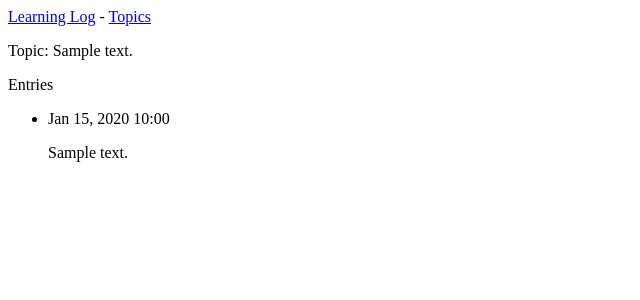
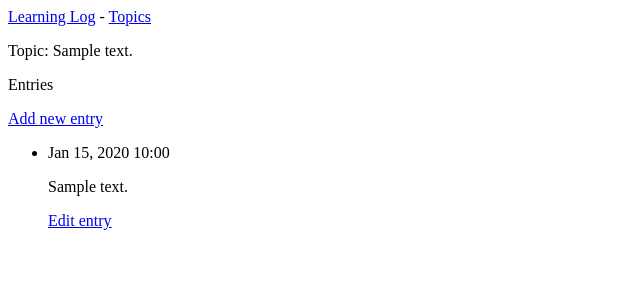
Before and after one commit to DayDreamerNo1/learning_log, a Django app: page /topics/1/ in a window 1280 px wide. Shown: the top 300 px of the page, without its empty margins (0-640 px from the left). Run offline with Django 3.2, Linux system fonts and the light colour scheme; tables that the repository leaves empty hold one stand-in row (values such as "Sample post").

Commit message:
19.1.3 finished

```diff
--- a/learning_log/settings.py
+++ b/learning_log/settings.py
@@ -109,13 +109,14 @@ AUTH_PASSWORD_VALIDATORS = [
 
 LANGUAGE_CODE = 'en-us'
 
-TIME_ZONE = 'UTC'
+# 设置USE_TZ = False, TIME_ZONE = 'Asia/Shanghai', 则使用上海的UTC时间。
+TIME_ZONE = 'Asia/Shanghai'
 
 USE_I18N = True
 
 USE_L10N = True
 
-USE_TZ = True
+USE_TZ = False
 
 
 # Static files (CSS, JavaScript, Images)
--- a/learning_logs/templates/learning_logs/topic.html
+++ b/learning_logs/templates/learning_logs/topic.html
@@ -5,11 +5,17 @@
 <p>Topic: {{ topic }}</p>
 
 <p>Entries</p>
+<p>
+    <a href="{% url 'learning_logs:new_entry' topic.id %}">Add new entry</a>
+</p>
 <ul>
 {% for entry in entries %}
     <li>
         <p>{{ entry.date_added|date:'M d, Y H:i' }}</p>
         <p>{{ entry.text|linebreaks }}</p>
+        <p>
+            <a href="{% url 'learning_logs:edit_entry' entry.id %}">Edit entry</a>
+        </p>
     </li>
 {% empty %}
     <li>There are no entries for this topic yet.</li>
--- a/learning_logs/templates/learning_logs/topics.html
+++ b/learning_logs/templates/learning_logs/topics.html
@@ -13,4 +13,6 @@
     {% endfor %}
 </ul>
 
+<a href="{% url 'learning_logs:new_topic' %}">Add a new topic</a>
+
 {% endblock content %}
--- a/learning_logs/urls.py
+++ b/learning_logs/urls.py
@@ -12,4 +12,10 @@ urlpatterns = [
     path('topics/', views.topics, name='topics'),
     # 特定主题的详细页面。
     path('topics/<int:topic_id>/', views.topic, name='topic'),
+    # 用于添加新主题的页面。
+    path('new_topic/', views.new_topic, name='new_topic'),
+    # 用于添加新条目的页面。
+    path('new_entry/<int:topic_id>/', views.new_entry, name='new_entry'),
+    # 用于编辑条目的页面。
+    path('edit_entry/<int:entry_id>/', views.edit_entry, name='edit_entry'),
 ]
--- a/learning_logs/views.py
+++ b/learning_logs/views.py
@@ -1,6 +1,7 @@
-from django.shortcuts import render
+from django.shortcuts import render, redirect
 
-from .models import Topic
+from .models import Topic, Entry
+from .forms import TopicForm, EntryForm
 
 # Create your views here.
 
@@ -23,3 +24,60 @@ def topic(request, topic_id):
     entries = topic.entry_set.order_by('-date_added')
     context = {'topic': topic, 'entries': entries}
     return render(request, 'learning_logs/topic.html', context)
+
+
+def new_topic(request):
+    """添加新主题。"""
+    if  request.method != 'POST':
+        # 未提交数据：创建一个新表单。
+        form = TopicForm()
+    else:
+        # POST提交的数据：对数据进行处理。
+        form = TopicForm(data=request.POST)
+        if form.is_valid():
+            form.save()
+            return redirect('learning_logs:topics')
+
+    # 显示空表单或指出表单数据无效。
+    context = {'form': form}
+    return render(request, 'learning_logs/new_topic.html', context)
+
+
+def new_entry(request, topic_id):
+    """在特定主题中添加新条目。"""
+    topic = Topic.objects.get(id=topic_id)
+
+    if request.method != 'POST':
+        # 未提交数据：创建一个空表单。
+        form = EntryForm()
+    else:
+        # POST提交的数据：对数据进行处理。
+        form = EntryForm(data=request.POST)
+        if form.is_valid():
+            new_entry = form.save(commit=False)
+            new_entry.topic = topic
+            new_entry.save()
+            return redirect('learning_logs:topic', topic_id=topic_id)
+
+    # 显示空表单或指出表单数据无效。
+    context = {'topic': topic, 'form': form}
+    return render(request, 'learning_logs/new_entry.html', context)
+
+
+def edit_entry(request, entry_id):
+    """编辑既有条目。"""
+    entry = Entry.objects.get(id=entry_id)
+    topic = entry.topic
+
+    if request.method != 'POST':
+        # 初次请求：使用当前条目填充表单。
+        form = EntryForm(instance=entry)
+    else:
+        # POST提交的数据：对数据进行处理。
+        form = EntryForm(instance=entry, data=request.POST)
+        if form.is_valid():
+            form.save()
+            return redirect('learning_logs:topic', topic_id=topic.id)
+
+    context = {'entry': entry, 'topic': topic, 'form': form}
+    return render(request, 'learning_logs/edit_entry.html', context)
```
Also changed, not shown: learning_logs/forms.py (added, +18 -0 lines), learning_logs/templates/learning_logs/edit_entry.html (added, +16 -0 lines), learning_logs/templates/learning_logs/new_entry.html (added, +14 -0 lines), learning_logs/templates/learning_logs/new_topic.html (added, +12 -0 lines).
